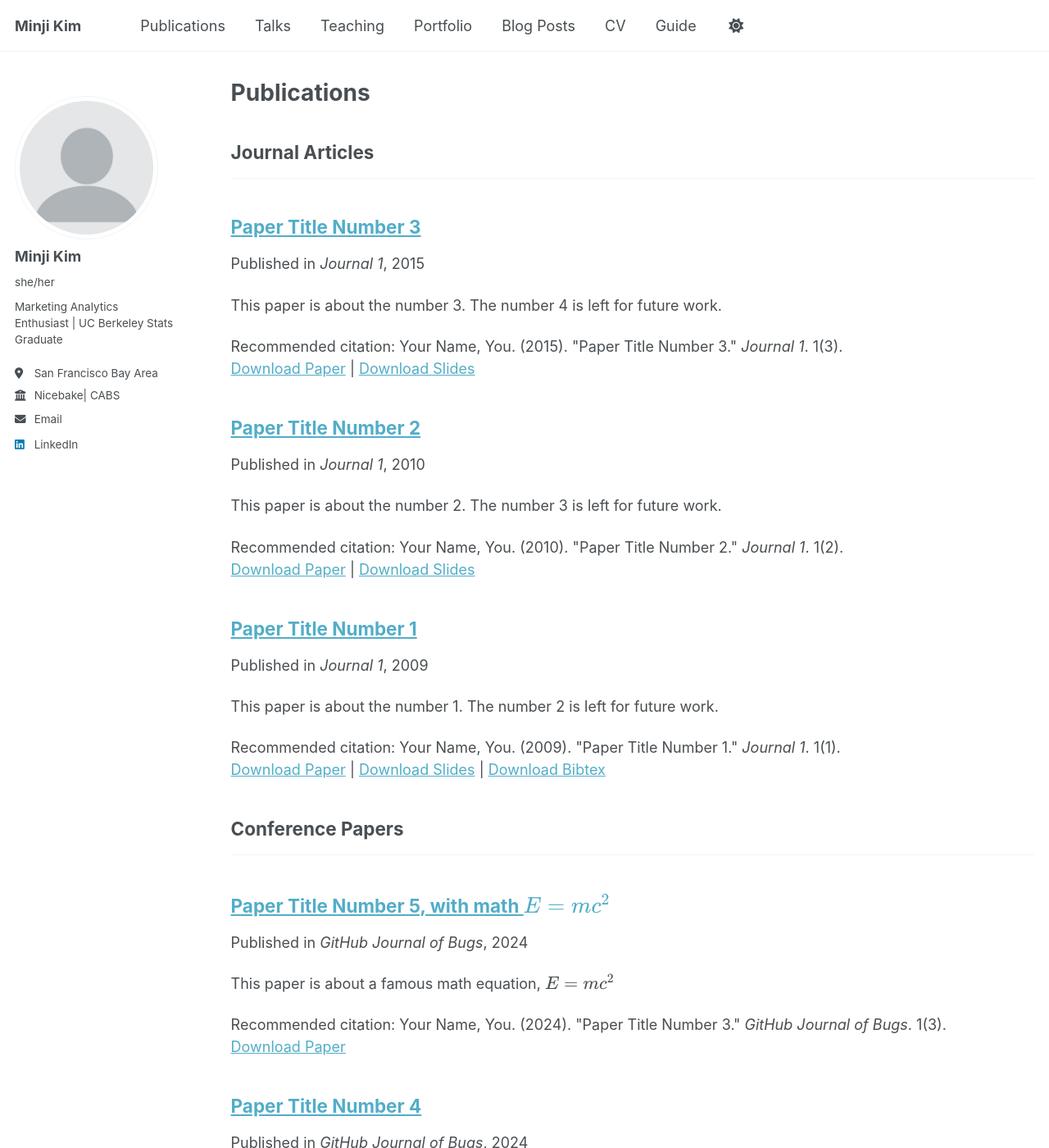
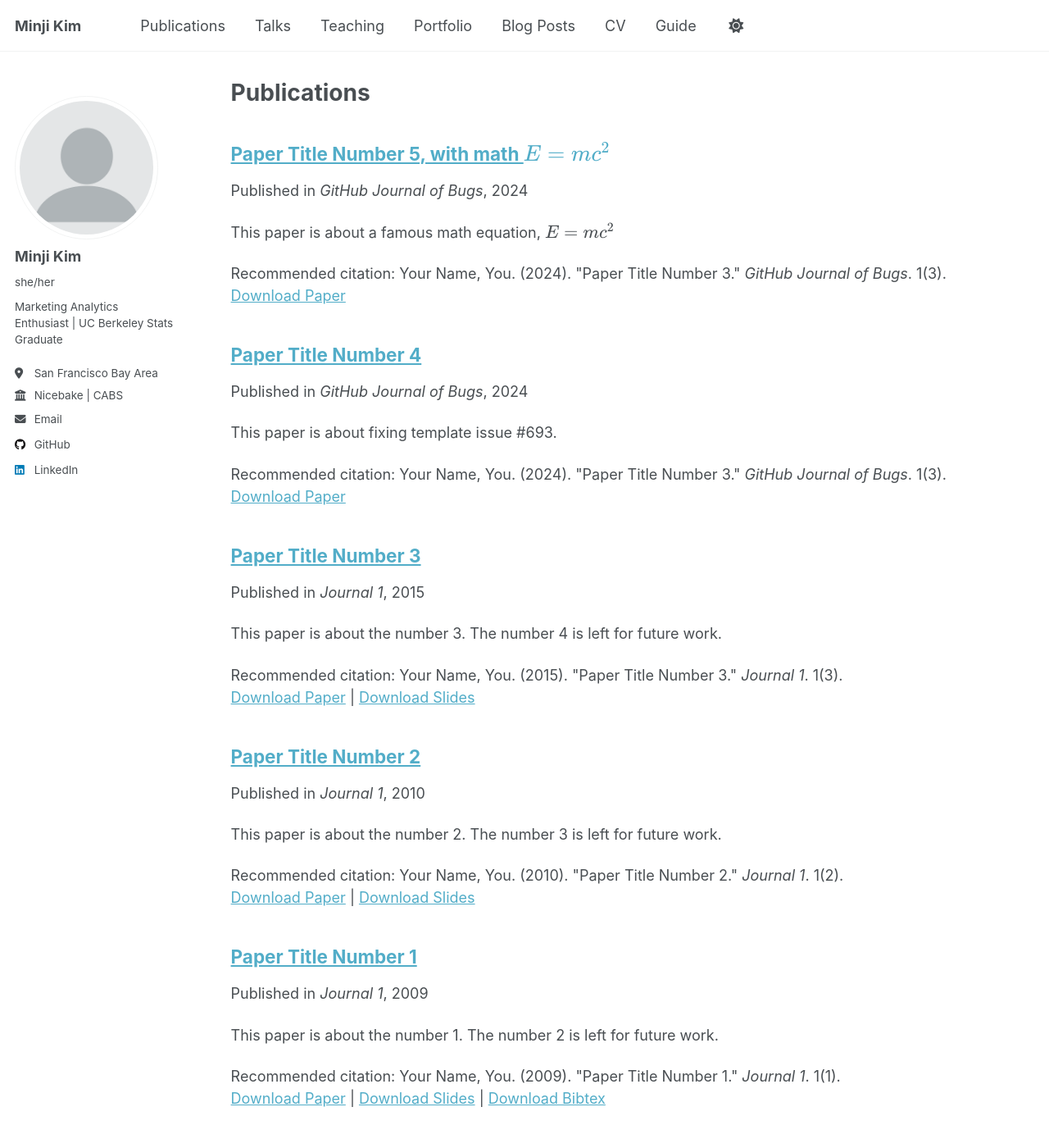
Before and after one commit to minjikim65/minjikim65.github.io, a Jekyll site: the page built from _pages/publications.html, in a window 1280 px wide and 1400 px high. Shown: the whole window at 82% size. Built offline with Jekyll 4.4.1, drawn with Linux system fonts in a browser that asks for light colours; a script that is not in the unit is left out; some of the changed lines change nothing that is shown; some of the changed text lies outside the part shown.

Commit message:
Update _config.yml

```diff
--- a/_config.yml
+++ b/_config.yml
@@ -27,25 +27,25 @@ author:
   pronouns         : "she/her"
   bio              : "Marketing Analytics Enthusiast | UC Berkeley Stats Graduate"
   location         : "San Francisco Bay Area"
-  employer         : "Nicebake| CABS "
+  employer         : "Nicebake | CABS "
   URI              : "https://minjikim65.github.io"
   email            : "kimmg0805@gmail.com"
 
   # Social media
-  Instagram        : "heyminzzy_ya"
+  Instagram        : "https://www.instagram.com/heyminzzy_ya/?hl=en"
   linkedin         : "www.linkedin.com/in/minjikim9856"
-  youtube          : # Username
+  github           : "https://github.com/minjikim65"
   spotify          : # Username
 
 
 # Publication Category - The following the list of publication categories and their headings
-publication_category:
-  books:
-    title: 'Books'
-  manuscripts:
-    title: 'Journal Articles'
-  conferences:
-    title: 'Conference Papers'
+#publication_category:
+ # books:
+  #  title: 'Books'
+  #manuscripts:
+   # title: 'Journal Articles'
+  #conferences:
+   # title: 'Conference Papers'
 
 # Site Settings
 teaser                   :  # filename of teaser fallback teaser image placed in /images/, .e.g. "500x300.png"
```
